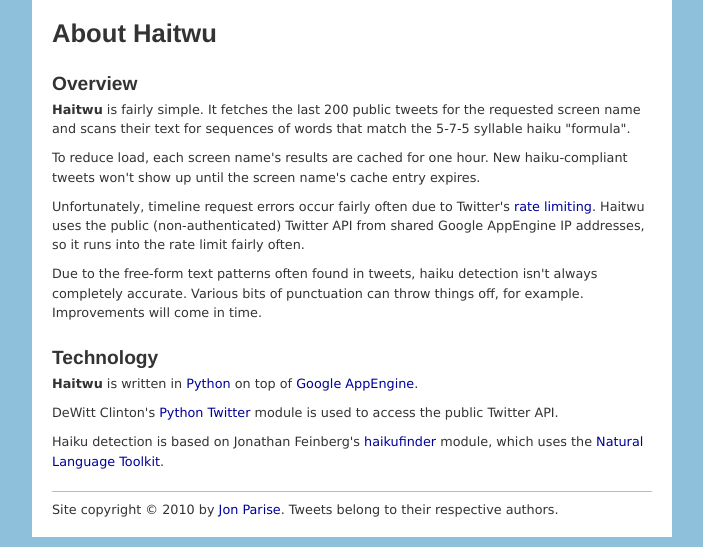
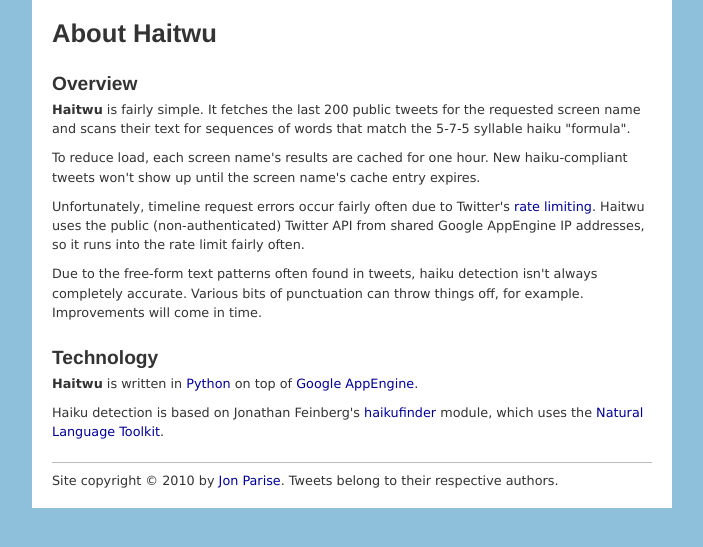
Before and after one commit to jparise/haitwu-appengine, a Django app: template templates/about.html in a window 1280 px wide. Shown: the part 325-872 px from the top of the page, without its empty margins (288-991 px from the left). After the commit the page ends 833 px from the top, so only its background shows below. Run offline with Django 3.2, Linux system fonts and the light colour scheme; the template is opened without the code that fills it, so the values that code supplies are empty; grey boxes are pictures that could not be loaded.

Commit message:
I no longer use the Python Twitter module.

```diff
--- a/templates/about.html
+++ b/templates/about.html
@@ -41,11 +41,6 @@
 </p>
 
 <p>
-DeWitt Clinton's <a href="http://code.google.com/p/python-twitter/">Python
-Twitter</a> module is used to access the public Twitter API.
-</p>
-
-<p>
 Haiku detection is based on Jonathan Feinberg's
 <a href="http://github.com/jdf/haikufinder">haikufinder</a> module, which uses the <a href="http://www.nltk.org/">Natural Language Toolkit</a>.
 </p>
```
